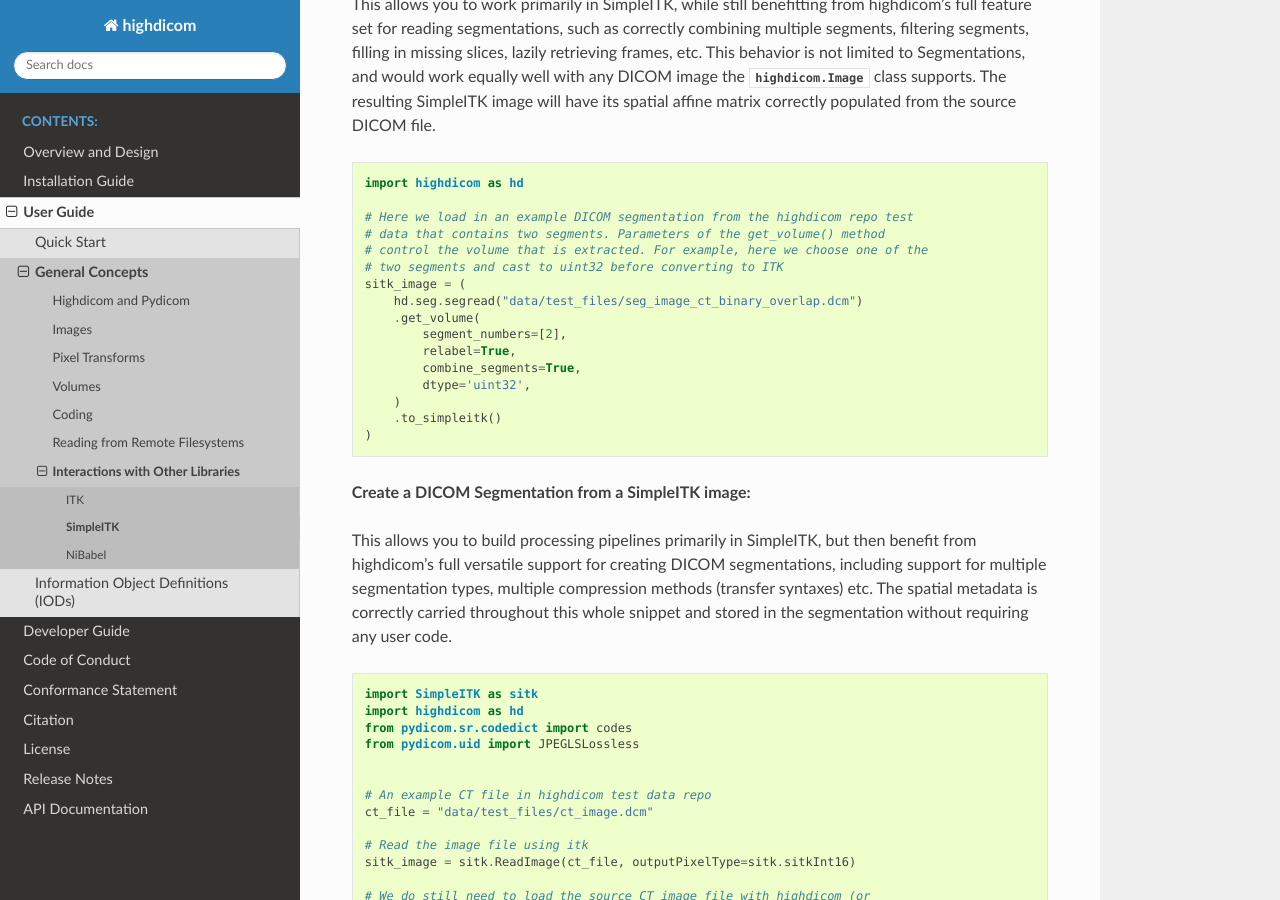
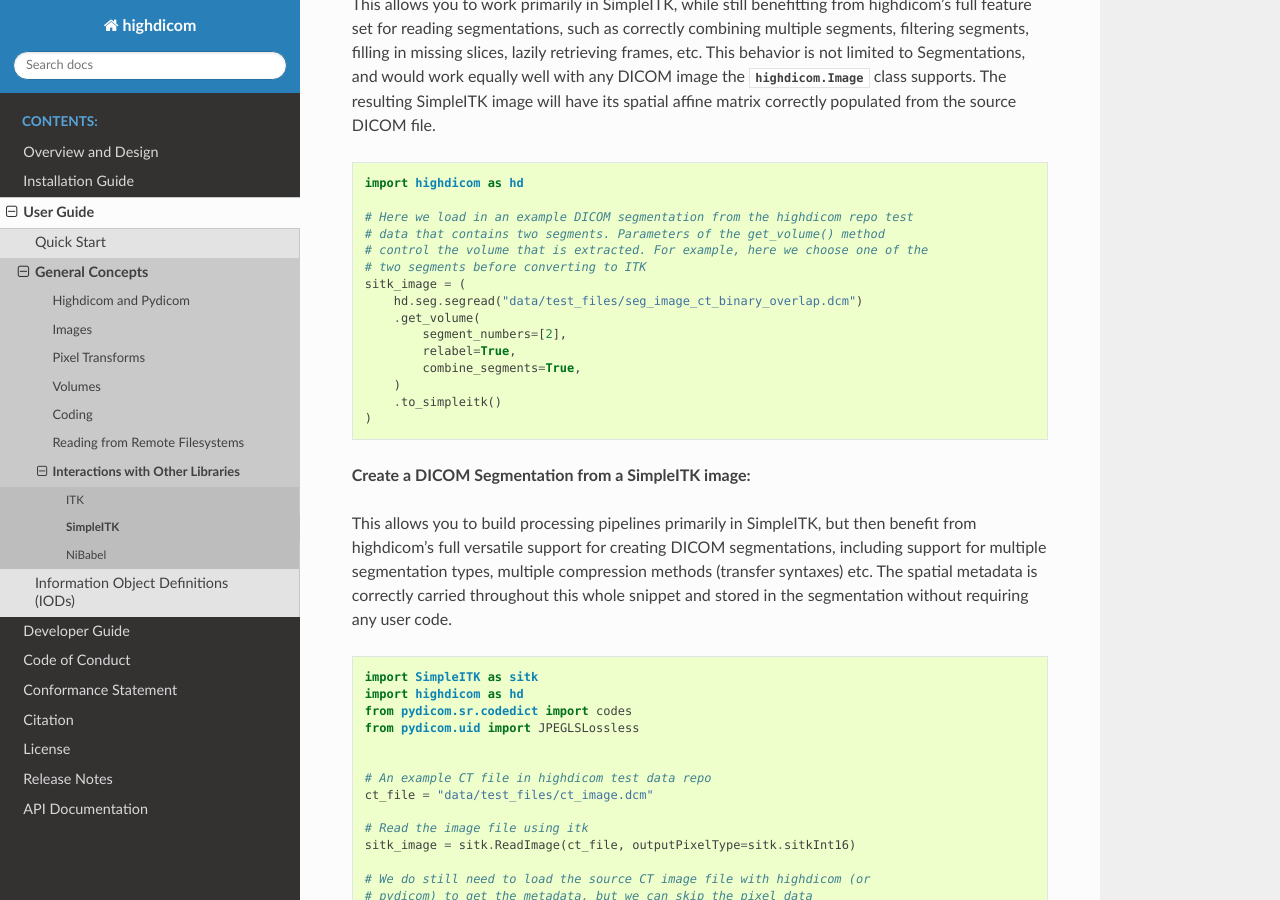
Before and after one commit to ImagingDataCommons/highdicom, a Sphinx documentation site: the page built from docs/sitk_lib.rst, in a window 1280 px wide and 900 px high, scrolled down 1128 px. Built offline with Sphinx 7.4.7 and the Read the Docs theme 3.1.0, drawn with Linux system fonts in a browser that asks for light colours.

Commit message:
Remove cast from ITK/SITK doc example

```diff
--- a/docs/itk_lib.rst
+++ b/docs/itk_lib.rst
@@ -69,14 +69,13 @@ correctly populated from the source DICOM file.
     # Here we load in an example DICOM segmentation from the highdicom repo test
     # data that contains two segments. Parameters of the get_volume() method
     # control the volume that is extracted. For example, here we choose one of the
-    # two segments and cast to uint32 before converting to ITK
+    # two segments before converting to ITK
     itk_image = (
         hd.seg.segread("data/test_files/seg_image_ct_binary_overlap.dcm")
         .get_volume(
             segment_numbers=[2],
             relabel=True,
             combine_segments=True,
-            dtype='uint32',
         )
         .to_itk()
     )
--- a/docs/sitk_lib.rst
+++ b/docs/sitk_lib.rst
@@ -75,14 +75,13 @@ matrix correctly populated from the source DICOM file.
     # Here we load in an example DICOM segmentation from the highdicom repo test
     # data that contains two segments. Parameters of the get_volume() method
     # control the volume that is extracted. For example, here we choose one of the
-    # two segments and cast to uint32 before converting to ITK
+    # two segments before converting to ITK
     sitk_image = (
         hd.seg.segread("data/test_files/seg_image_ct_binary_overlap.dcm")
         .get_volume(
             segment_numbers=[2],
             relabel=True,
             combine_segments=True,
-            dtype='uint32',
         )
         .to_simpleitk()
     )
```
